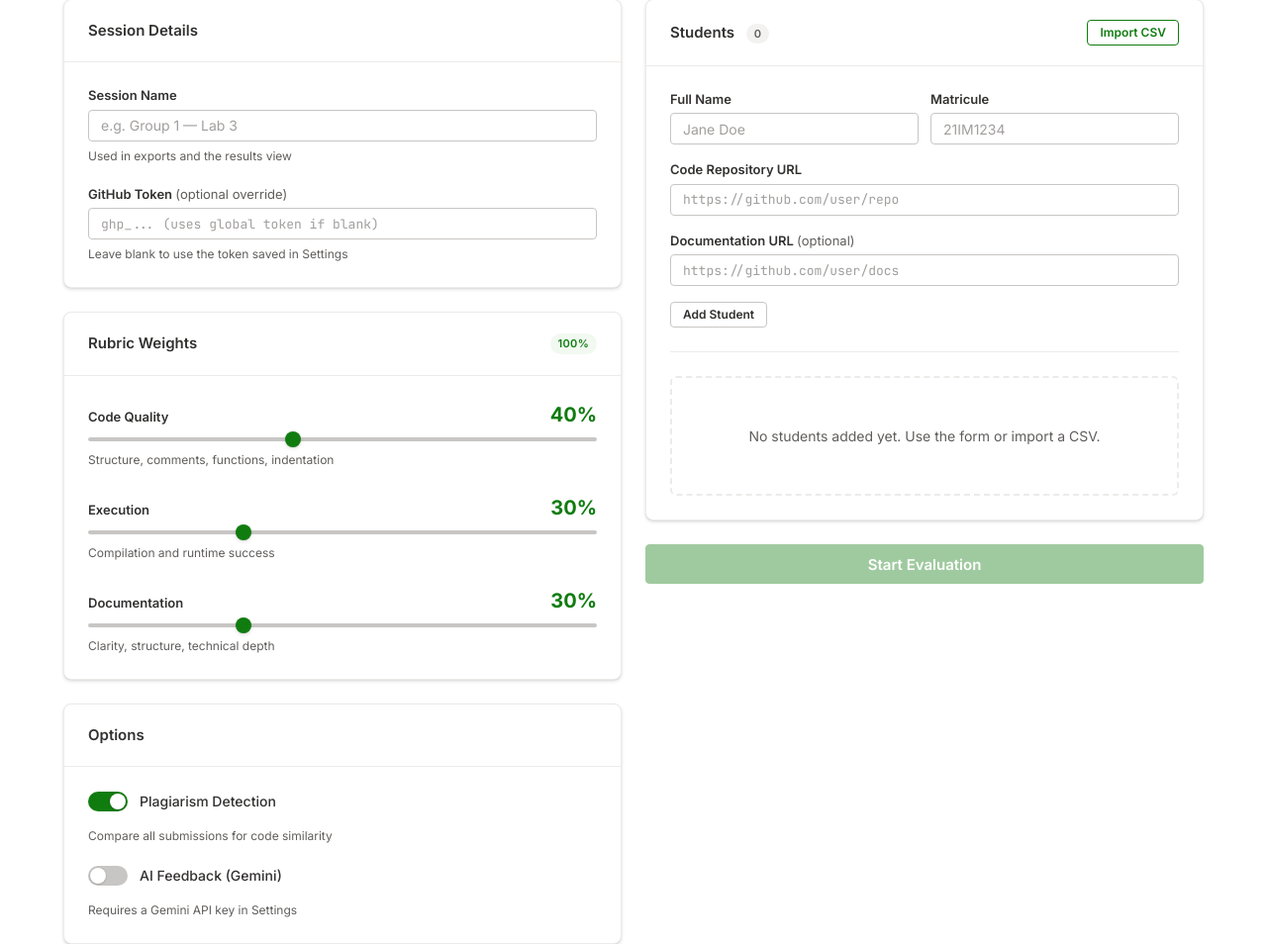
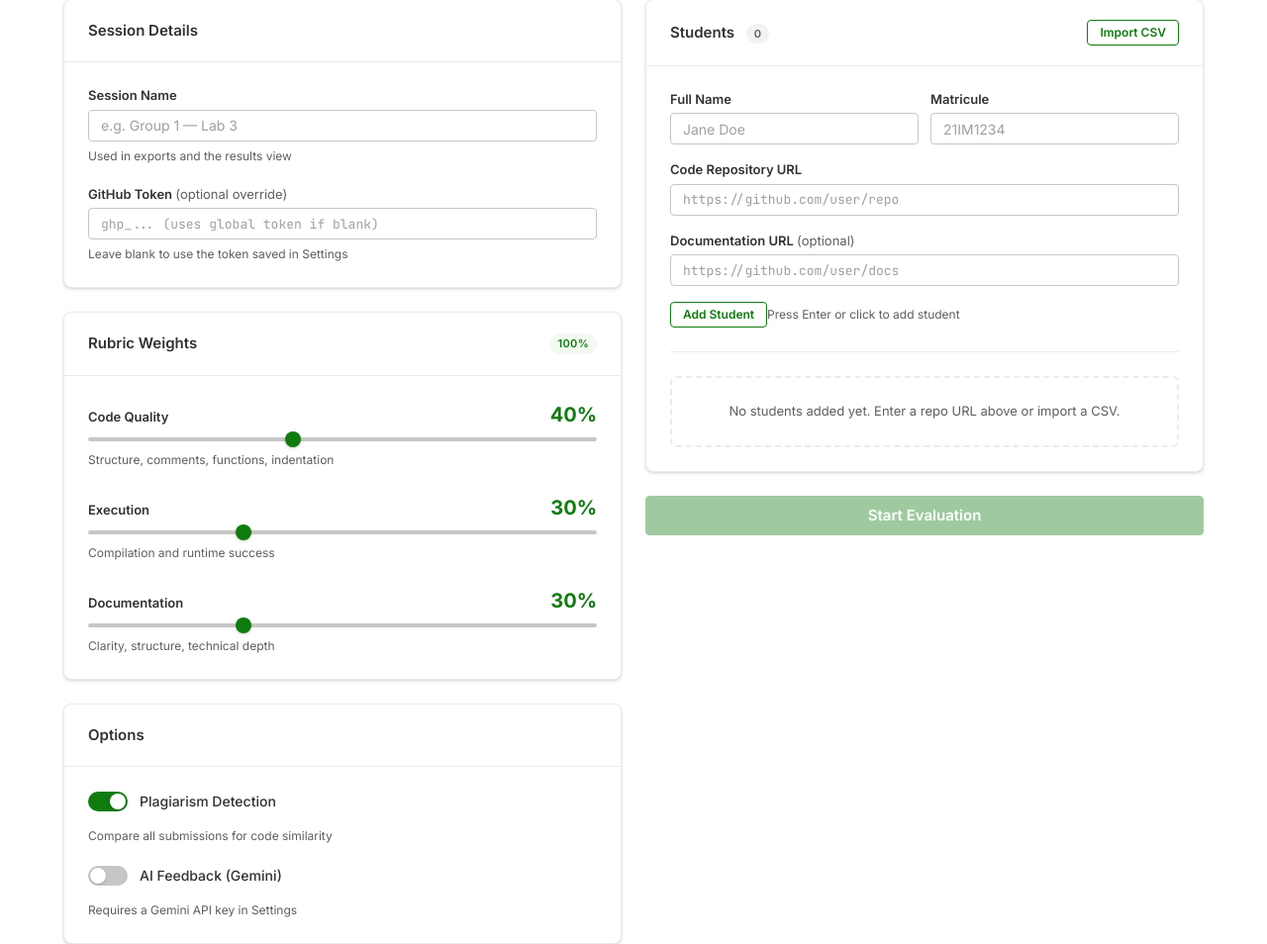
Before and after one commit to Dany-hardi/Github-Evaluator, a Flask app: page /evaluate in a window 1280 px wide. Shown: the part 192-1146 px from the top of the page at 99% size. Run offline with Flask 3, Linux system fonts and the light colour scheme.

Commit message:
fix(evaluate): Resolve nested form tag issue, add auto-normalization of URLs, and auto-commit pending inputs

```diff
--- a/app.py
+++ b/app.py
@@ -478,14 +478,32 @@ def api_parse_csv():
     for i, row in enumerate(reader, 1):
         name     = resolve(row, "name")
         code_url = resolve(row, "code_url")
-        if not name or not code_url:
-            errors.append(f"Row {i}: 'name' and 'code_url' are required")
+        doc_url  = resolve(row, "doc_url")
+
+        if not code_url:
+            errors.append(f"Row {i}: Missing repository URL")
             continue
+
+        # Auto-prefix http/https
+        if not re.match(r"^https?://", code_url, re.I):
+            code_url = "https://" + code_url
+        if doc_url and not re.match(r"^https?://", doc_url, re.I):
+            doc_url = "https://" + doc_url
+
+        # Auto-derive name if missing
+        if not name:
+            match = re.search(r"github\.com/([^/]+)(?:/([^/]+))?", code_url, re.I)
+            if match:
+                user, repo = match.group(1), match.group(2)
+                name = f"{user}/{repo}" if repo else user
+            else:
+                name = f"Student {i}"
+
         students.append({
             "name":      name,
             "matricule": resolve(row, "matricule"),
             "code_url":  code_url,
-            "doc_url":   resolve(row, "doc_url"),
+            "doc_url":   doc_url,
         })
 
     return jsonify({"students": students, "errors": errors})
--- a/static/js/evaluate.js
+++ b/static/js/evaluate.js
@@ -11,59 +11,115 @@ document.addEventListener("DOMContentLoaded", () => {
     execution:     document.getElementById("rubric-execution"),
     documentation: document.getElementById("rubric-documentation"),
   };
-  const displays = {
-    code:          document.getElementById("rubric-code-val"),
-    execution:     document.getElementById("rubric-execution-val"),
-    display_total: document.getElementById("rubric-total"),
-  };
 
-  function updateRubric(changed) {
+  function updateRubric() {
     const vals = {
-      code:          parseInt(sliders.code.value),
-      execution:     parseInt(sliders.execution.value),
-      documentation: parseInt(sliders.documentation.value),
+      code:          parseInt(sliders.code?.value || 40),
+      execution:     parseInt(sliders.execution?.value || 30),
+      documentation: parseInt(sliders.documentation?.value || 30),
     };
     const total = vals.code + vals.execution + vals.documentation;
 
-    document.getElementById("rubric-code-val").textContent          = vals.code + "%";
-    document.getElementById("rubric-execution-val").textContent      = vals.execution + "%";
-    document.getElementById("rubric-documentation-val").textContent  = vals.documentation + "%";
+    if (document.getElementById("rubric-code-val"))
+      document.getElementById("rubric-code-val").textContent = vals.code + "%";
+    if (document.getElementById("rubric-execution-val"))
+      document.getElementById("rubric-execution-val").textContent = vals.execution + "%";
+    if (document.getElementById("rubric-documentation-val"))
+      document.getElementById("rubric-documentation-val").textContent = vals.documentation + "%";
 
     const totalEl = document.getElementById("rubric-total");
     if (totalEl) {
       totalEl.textContent = total + "%";
       totalEl.style.color = total === 100 ? "var(--success)" : "var(--error)";
+      totalEl.className   = total === 100 ? "badge badge-success" : "badge badge-error";
     }
   }
 
   Object.values(sliders).forEach((s) => {
-    if (s) s.addEventListener("input", () => updateRubric(s.id));
+    if (s) s.addEventListener("input", updateRubric);
   });
   updateRubric();
 
-  // ── Manual student add form ───────────────────────────────────────────────
-  const addForm = document.getElementById("add-student-form");
-  if (addForm) {
-    addForm.addEventListener("submit", (e) => {
+  // ── Helper: Normalize URLs ───────────────────────────────────────────────
+  function normalizeUrl(url) {
+    if (!url) return "";
+    let trimmed = url.trim();
+    if (!trimmed) return "";
+    if (!/^https?:\/\//i.test(trimmed)) {
+      trimmed = "https://" + trimmed;
+    }
+    return trimmed;
+  }
+
+  // ── Add student logic ────────────────────────────────────────────────────
+  function addStudentFromInputs() {
+    const nameEl = document.getElementById("s-name");
+    const matEl  = document.getElementById("s-mat");
+    const codeEl = document.getElementById("s-code");
+    const docEl  = document.getElementById("s-doc");
+
+    const name     = (nameEl?.value || "").trim();
+    const matricule= (matEl?.value || "").trim();
+    let code_url   = normalizeUrl(codeEl?.value || "");
+    let doc_url    = normalizeUrl(docEl?.value || "");
+
+    if (!code_url) {
+      if (!name) toast("Please enter a Code Repository URL", "error");
+      return false;
+    }
+
+    // Default student name if left blank
+    const displayName = name || (matricule ? `Student (${matricule})` : `Student ${students.length + 1}`);
+
+    // Deduplicate by code_url
+    if (students.some((s) => s.code_url === code_url)) {
+      toast("This repository URL has already been added to the list", "warning");
+      return false;
+    }
+
+    students.push({
+      name: displayName,
+      matricule,
+      code_url,
+      doc_url,
+    });
+
+    renderStudentList();
+
+    // Reset inputs
+    if (nameEl) nameEl.value = "";
+    if (matEl)  matEl.value  = "";
+    if (codeEl) codeEl.value = "";
+    if (docEl)  docEl.value  = "";
+
+    nameEl?.focus();
+    toast(`Added ${displayName}`, "success", 2000);
+    return true;
+  }
+
+  // Bind Add Student Button
+  const addBtn = document.getElementById("add-student-btn");
+  if (addBtn) {
+    addBtn.addEventListener("click", (e) => {
       e.preventDefault();
-      const fd = new FormData(addForm);
-      const student = {
-        name:      fd.get("name").trim(),
-        matricule: fd.get("matricule").trim(),
-        code_url:  fd.get("code_url").trim(),
-        doc_url:   fd.get("doc_url").trim(),
-      };
-      if (!student.name || !student.code_url) {
-        toast("Name and Code URL are required", "error");
-        return;
-      }
-      students.push(student);
-      renderStudentList();
-      addForm.reset();
-      document.getElementById("s-name")?.focus();
-      toast(`${student.name} added`, "success", 2000);
+      addStudentFromInputs();
     });
   }
+
+  // Bind Enter Key inside Student Input Box
+  ["s-name", "s-mat", "s-code", "s-doc"].forEach((id) => {
+    const el = document.getElementById(id);
+    if (el) {
+      el.addEventListener("keydown", (e) => {
+        if (e.key === "Enter") {
+          e.preventDefault();
+          addStudentFromInputs();
+        }
+      });
+      // Also update start button enablement as user types
+      el.addEventListener("input", updateStartBtn);
+    }
+  });
 
   // ── CSV batch import ──────────────────────────────────────────────────────
   const csvArea = document.getElementById("csv-import-area");
@@ -89,9 +145,15 @@ document.addEventListener("DOMContentLoaded", () => {
 
         let added = 0;
         for (const s of data.students) {
-          // Deduplicate by code_url
-          if (!students.find((x) => x.code_url === s.code_url)) {
-            students.push(s);
+          const normCode = normalizeUrl(s.code_url);
+          const normDoc  = normalizeUrl(s.doc_url);
+          if (normCode && !students.find((x) => x.code_url === normCode)) {
+            students.push({
+              name:      s.name || `Student ${students.length + 1}`,
+              matricule: s.matricule || "",
+              code_url:  normCode,
+              doc_url:   normDoc,
+            });
             added++;
           }
         }
@@ -100,7 +162,7 @@ document.addEventListener("DOMContentLoaded", () => {
         if (csvArea) csvArea.value = "";
         closeModal("csv-modal");
 
-        if (data.errors.length) {
+        if (data.errors && data.errors.length) {
           toast(`${added} imported, ${data.errors.length} skipped`, "warning");
         } else {
           toast(`${added} student(s) imported`, "success");
@@ -114,7 +176,7 @@ document.addEventListener("DOMContentLoaded", () => {
     });
   }
 
-  // ── File upload for CSV ───────────────────────────────────────────────────
+  // File upload for CSV
   const fileInput = document.getElementById("csv-file");
   if (fileInput) {
     fileInput.addEventListener("change", (e) => {
@@ -138,27 +200,26 @@ document.addEventListener("DOMContentLoaded", () => {
 
     if (students.length === 0) {
       container.innerHTML = `
-        <div class="student-list-empty">
-          No students added yet. Use the form or import a CSV.
+        <div class="student-list-empty" style="text-align:center;padding:var(--sp-6);color:var(--text-secondary);font-size:13px">
+          No students added yet. Enter a repo URL above or import a CSV.
         </div>`;
       updateStartBtn();
       return;
     }
 
     container.innerHTML = students.map((s, i) => `
-      <div class="student-row" id="student-row-${i}">
+      <div class="student-row" id="student-row-${i}" style="display:grid;grid-template-columns:1fr 2fr 1.5fr auto;gap:var(--sp-3);align-items:center;padding:var(--sp-3) var(--sp-4);border-bottom:1px solid var(--border)">
         <div>
           <div class="font-600">${escHtml(s.name)}</div>
           <div class="text-sm text-secondary">${escHtml(s.matricule || "—")}</div>
         </div>
         <div class="truncate text-sm font-mono" title="${escHtml(s.code_url)}">
-          ${escHtml(s.code_url)}
+          <a href="${escHtml(s.code_url)}" target="_blank" rel="noopener">${escHtml(s.code_url)}</a>
         </div>
         <div class="truncate text-sm font-mono text-secondary" title="${escHtml(s.doc_url || '')}">
-          ${s.doc_url ? escHtml(s.doc_url) : '<span class="text-secondary">—</span>'}
+          ${s.doc_url ? `<a href="${escHtml(s.doc_url)}" target="_blank" rel="noopener">${escHtml(s.doc_url)}</a>` : '<span class="text-secondary">—</span>'}
         </div>
-        <div></div>
-        <button class="btn btn-icon sm" onclick="removeStudent(${i})" title="Remove">
+        <button type="button" class="btn btn-icon sm" onclick="removeStudent(${i})" title="Remove">
           <svg width="14" height="14" viewBox="0 0 24 24" fill="none" stroke="currentColor" stroke-width="2">
             <line x1="18" y1="6" x2="6" y2="18"/><line x1="6" y1="6" x2="18" y2="18"/>
           </svg>
@@ -175,7 +236,11 @@ document.addEventListener("DOMContentLoaded", () => {
 
   function updateStartBtn() {
     const btn = document.getElementById("start-btn");
-    if (btn) btn.disabled = students.length === 0;
+    const codeVal = (document.getElementById("s-code")?.value || "").trim();
+    if (btn) {
+      // Enable start button if students exist OR if a code URL is currently typed in the input
+      btn.disabled = (students.length === 0 && !codeVal);
+    }
   }
 
   // ── Form submission ───────────────────────────────────────────────────────
@@ -183,18 +248,31 @@ document.addEventListener("DOMContentLoaded", () => {
   if (mainForm) {
     mainForm.addEventListener("submit", async (e) => {
       e.preventDefault();
-      if (students.length === 0) { toast("Add at least one student", "warning"); return; }
+
+      // Auto-add pending student from inputs if typed but not added yet
+      const pendingCode = (document.getElementById("s-code")?.value || "").trim();
+      if (pendingCode) {
+        addStudentFromInputs();
+      }
+
+      if (students.length === 0) {
+        toast("Please add at least one student code repository URL", "warning");
+        document.getElementById("s-code")?.focus();
+        return;
+      }
 
       const codeW = parseInt(sliders.code?.value || 40);
       const execW = parseInt(sliders.execution?.value || 30);
       const docW  = parseInt(sliders.documentation?.value || 30);
       if (codeW + execW + docW !== 100) {
-        toast("Rubric weights must sum to 100%", "error"); return;
+        toast("Rubric weights must sum to 100%", "error");
+        return;
       }
 
+      const sessionName = (document.getElementById("session-name")?.value || "").trim();
       const payload = {
-        name:                    document.getElementById("session-name")?.value.trim(),
-        github_token:            document.getElementById("gh-token")?.value.trim(),
+        name:                    sessionName || `Evaluation — ${new Date().toLocaleDateString()}`,
+        github_token:            (document.getElementById("gh-token")?.value || "").trim(),
         rubric_code:             codeW,
         rubric_execution:        execW,
         rubric_documentation:    docW,
@@ -203,11 +281,9 @@ document.addEventListener("DOMContentLoaded", () => {
         students,
       };
 
-      if (!payload.name) { toast("Session name is required", "error"); return; }
-
       const startBtn = document.getElementById("start-btn");
       startBtn.disabled = true;
-      startBtn.textContent = "Creating...";
+      startBtn.textContent = "Creating Session...";
 
       try {
         const res = await fetch("/api/sessions", {
@@ -217,14 +293,27 @@ document.addEventListener("DOMContentLoaded", () => {
         });
         const data = await res.json();
 
-        if (!res.ok) { toast(data.error || "Failed to create session", "error"); return; }
+        if (!res.ok) {
+          toast(data.error || "Failed to create session", "error");
+          startBtn.disabled = false;
+          startBtn.textContent = "Start Evaluation";
+          return;
+        }
 
-        // Start evaluation
-        await fetch(`/api/sessions/${data.session_id}/start`, { method: "POST" });
+        // Start evaluation process
+        startBtn.textContent = "Starting Evaluation...";
+        const startRes = await fetch(`/api/sessions/${data.session_id}/start`, { method: "POST" });
+        if (!startRes.ok) {
+          const startErr = await startRes.json();
+          toast(startErr.error || "Failed to start evaluation", "error");
+          startBtn.disabled = false;
+          startBtn.textContent = "Start Evaluation";
+          return;
+        }
 
         window.location.href = `/progress/${data.session_id}`;
       } catch (err) {
-        toast("Error: " + err.message, "error");
+        toast("Error starting evaluation: " + err.message, "error");
         startBtn.disabled = false;
         startBtn.textContent = "Start Evaluation";
       }
--- a/templates/evaluate.html
+++ b/templates/evaluate.html
@@ -125,13 +125,13 @@
         </div>
         <div class="card-body">
 
-          <!-- Inline add form -->
-          <form id="add-student-form" novalidate style="margin-bottom:var(--sp-5)">
+          <!-- Inline add student box -->
+          <div id="add-student-box" style="margin-bottom:var(--sp-5)">
             <div style="display:grid;grid-template-columns:1fr 1fr;gap:var(--sp-3)">
               <div class="form-group" style="margin-bottom:0">
                 <label class="form-label" for="s-name">Full Name</label>
                 <input id="s-name" name="name" class="input" type="text"
-                       placeholder="Jane Doe" autocomplete="off" required>
+                       placeholder="Jane Doe" autocomplete="off">
               </div>
               <div class="form-group" style="margin-bottom:0">
                 <label class="form-label" for="s-mat">Matricule</label>
@@ -142,17 +142,18 @@
             <div class="form-group mt-4" style="margin-bottom:0">
               <label class="form-label" for="s-code">Code Repository URL</label>
               <input id="s-code" name="code_url" class="input mono" type="url"
-                     placeholder="https://github.com/user/repo" autocomplete="off" required>
+                     placeholder="https://github.com/user/repo" autocomplete="off">
             </div>
             <div class="form-group mt-4" style="margin-bottom:0">
               <label class="form-label" for="s-doc">Documentation URL <span class="text-secondary" style="font-weight:400">(optional)</span></label>
               <input id="s-doc" name="doc_url" class="input mono" type="url"
                      placeholder="https://github.com/user/docs" autocomplete="off">
             </div>
-            <div class="mt-4">
-              <button type="submit" class="btn btn-ghost btn-sm">Add Student</button>
+            <div class="mt-4 flex items-center gap-3">
+              <button type="button" id="add-student-btn" class="btn btn-secondary btn-sm">Add Student</button>
+              <span class="text-sm text-secondary">Press Enter or click to add student</span>
             </div>
-          </form>
+          </div>
 
           <div class="divider"></div>
 
```
